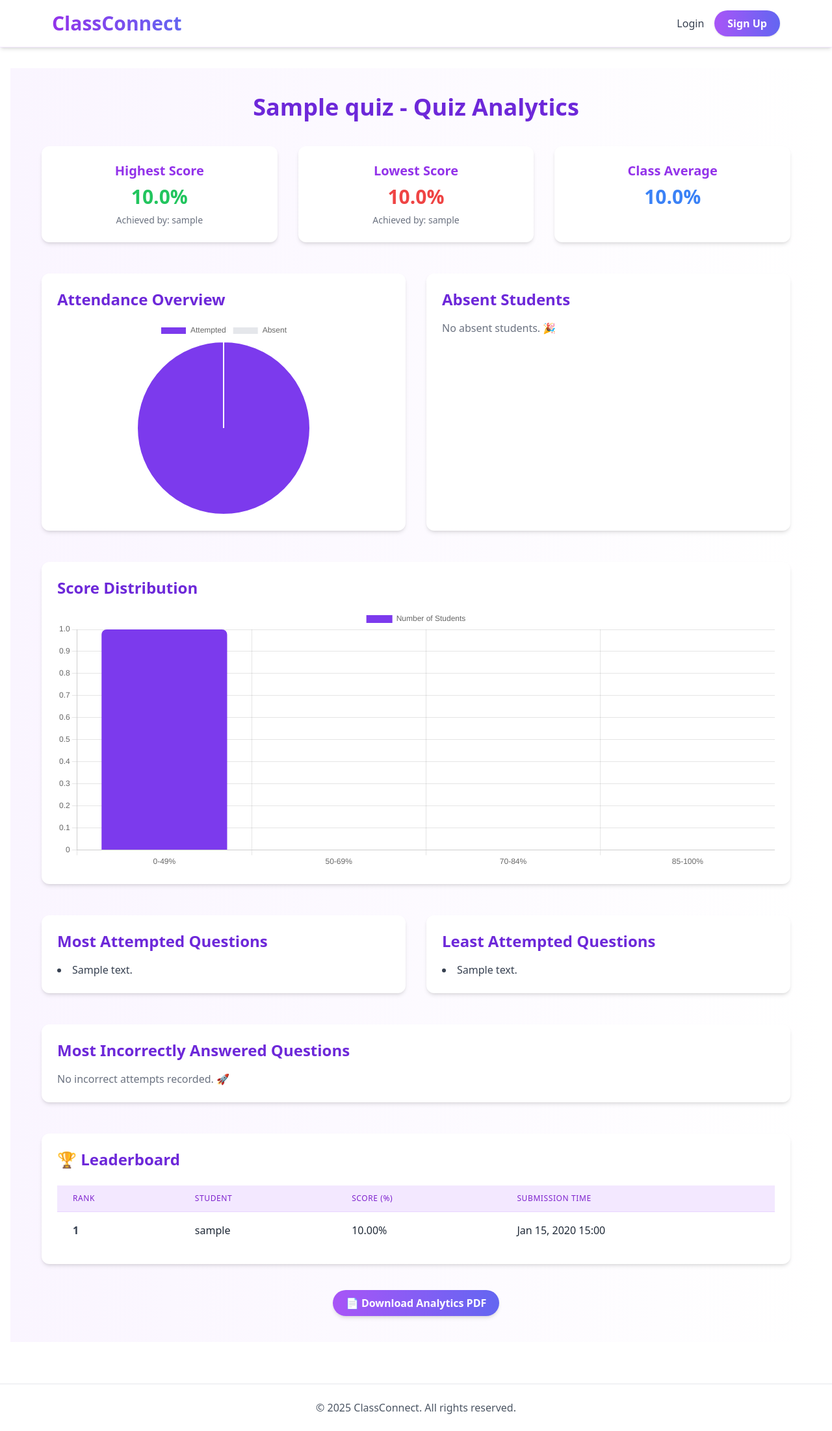
After one commit to MalikHashirShakeel/ClassConnect, a Django app: page /classroom/quiz/1/analytics/ in a window 1280 px wide. The commit adds this page. Shown: the whole page at 65% size. Run offline with Django 5.2, Linux system fonts and the light colour scheme; tables that the repository leaves empty hold one stand-in row (values such as "Sample post"); some libraries are stand-ins or nearby versions.

Commit message:
Added complete quiz analytics

```diff
--- /dev/null
+++ b/classroom_web_app/classroom/templates/classroom/quiz_analytics.html
@@ -0,0 +1,203 @@
+{% extends "base.html" %}
+{% block title %}Analytics - {{ quiz.title }}{% endblock %}
+
+{% block content %}
+<div class="min-h-screen bg-gradient-to-r from-purple-50 to-white py-10 px-5">
+
+    <div class="max-w-6xl mx-auto">
+        <h1 class="text-4xl font-bold text-custom-purple mb-10 text-center">{{ quiz.title }} - Quiz Analytics</h1>
+
+        <!-- Quick Stats -->
+        <div class="grid md:grid-cols-3 gap-8 mb-12">
+            <div class="bg-white p-6 rounded-xl shadow-md text-center">
+                <h2 class="text-xl font-semibold text-purple-600 mb-2">Highest Score</h2>
+                <p class="text-3xl font-bold text-green-500">{{ highest_score }}%</p>
+                <p class="text-gray-500 mt-2 text-sm">Achieved by: {{ highest_scorers|join:", " }}</p>
+            </div>
+            <div class="bg-white p-6 rounded-xl shadow-md text-center">
+                <h2 class="text-xl font-semibold text-purple-600 mb-2">Lowest Score</h2>
+                <p class="text-3xl font-bold text-red-500">{{ lowest_score }}%</p>
+                <p class="text-gray-500 mt-2 text-sm">Achieved by: {{ lowest_scorers|join:", " }}</p>
+            </div>
+            <div class="bg-white p-6 rounded-xl shadow-md text-center">
+                <h2 class="text-xl font-semibold text-purple-600 mb-2">Class Average</h2>
+                <p class="text-3xl font-bold text-blue-500">{{ average_score }}%</p>
+            </div>
+        </div>
+
+        <!-- Students Attendance -->
+        <div class="grid md:grid-cols-2 gap-8 mb-12">
+            <div class="bg-white p-6 rounded-xl shadow-md">
+                <h2 class="text-2xl font-semibold text-custom-purple mb-4">Attendance Overview</h2>
+                <div class="relative w-full h-[300px]">
+                    <canvas id="attendancePie"></canvas>
+                </div>
+            </div>
+
+            <div class="bg-white p-6 rounded-xl shadow-md">
+                <h2 class="text-2xl font-semibold text-custom-purple mb-4">Absent Students</h2>
+                {% if absent_students %}
+                    <ul class="list-disc list-inside text-gray-700">
+                        {% for student in absent_students %}
+                            <li>{{ student }}</li>
+                        {% endfor %}
+                    </ul>
+                {% else %}
+                    <p class="text-gray-500">No absent students. 🎉</p>
+                {% endif %}
+            </div>
+        </div>
+
+        <!-- Score Distribution -->
+        <div class="bg-white p-6 rounded-xl shadow-md mb-12">
+            <h2 class="text-2xl font-semibold text-custom-purple mb-4">Score Distribution</h2>
+            <div class="relative w-full h-[400px]">
+                <canvas id="barChart"></canvas>
+            </div>
+        </div>
+
+        <!-- Question Insights -->
+        <div class="grid md:grid-cols-2 gap-8 mb-12">
+            <div class="bg-white p-6 rounded-xl shadow-md">
+                <h2 class="text-2xl font-semibold text-custom-purple mb-4">Most Attempted Questions</h2>
+                {% if most_attempted_questions %}
+                    <ul class="list-disc list-inside text-gray-700">
+                        {% for question in most_attempted_questions %}
+                            <li>{{ question }}</li>
+                        {% endfor %}
+                    </ul>
+                {% else %}
+                    <p class="text-gray-500">No attempts recorded yet.</p>
+                {% endif %}
+            </div>
+
+            <div class="bg-white p-6 rounded-xl shadow-md">
+                <h2 class="text-2xl font-semibold text-custom-purple mb-4">Least Attempted Questions</h2>
+                {% if least_attempted_questions %}
+                    <ul class="list-disc list-inside text-gray-700">
+                        {% for question in least_attempted_questions %}
+                            <li>{{ question }}</li>
+                        {% endfor %}
+                    </ul>
+                {% else %}
+                    <p class="text-gray-500">No data available.</p>
+                {% endif %}
+            </div>
+        </div>
+
+        <!-- Incorrect Questions -->
+        <div class="bg-white p-6 rounded-xl shadow-md mb-12">
+            <h2 class="text-2xl font-semibold text-custom-purple mb-4">Most Incorrectly Answered Questions</h2>
+            {% if most_incorrect_questions %}
+                <ul class="list-disc list-inside text-gray-700">
+                    {% for question in most_incorrect_questions %}
+                        <li>{{ question }}</li>
+                    {% endfor %}
+                </ul>
+            {% else %}
+                <p class="text-gray-500">No incorrect attempts recorded. 🚀</p>
+            {% endif %}
+        </div>
+
+        <div class="bg-white p-6 rounded-xl shadow-md mt-10">
+            <h2 class="text-2xl font-semibold text-custom-purple mb-6">🏆 Leaderboard</h2>
+
+            {% if leaderboard %}
+            <div class="overflow-x-auto">
+                <table class="min-w-full divide-y divide-purple-200">
+                    <thead class="bg-purple-100">
+                        <tr>
+                            <th class="px-6 py-3 text-left text-xs font-medium text-purple-700 uppercase tracking-wider">Rank</th>
+                            <th class="px-6 py-3 text-left text-xs font-medium text-purple-700 uppercase tracking-wider">Student</th>
+                            <th class="px-6 py-3 text-left text-xs font-medium text-purple-700 uppercase tracking-wider">Score (%)</th>
+                            <th class="px-6 py-3 text-left text-xs font-medium text-purple-700 uppercase tracking-wider">Submission Time</th>
+                        </tr>
+                    </thead>
+                    <tbody class="bg-white divide-y divide-purple-200">
+                        {% for student in leaderboard %}
+                        <tr>
+                            <td class="px-6 py-4 whitespace-nowrap font-bold text-gray-700">{{ forloop.counter }}</td>
+                            <td class="px-6 py-4 whitespace-nowrap">{{ student.student.username }}</td>
+                            <td class="px-6 py-4 whitespace-nowrap">
+                                {% if student.total_score %}
+                                    {{ student.total_score|floatformat:2 }}%
+                                {% else %}
+                                    Not Graded Yet
+                                {% endif %}
+                            </td>
+                            <td class="px-6 py-4 whitespace-nowrap">{{ student.submitted_at|date:"M d, Y H:i" }}</td>
+                        </tr>
+                        {% endfor %}
+                    </tbody>
+                </table>
+            </div>
+            {% else %}
+                <p class="text-gray-500">No submissions yet.</p>
+            {% endif %}
+        </div>
+
+        <div class="flex justify-center mt-10">
+            <a href="{% url 'download_quiz_analytics_pdf' quiz.id %}"
+               class="bg-gradient-to-r from-purple-500 to-indigo-500 text-white px-5 py-2 rounded-full font-semibold shadow-md hover:shadow-xl transition-all duration-300 hover:scale-105">
+                📄 Download Analytics PDF
+            </a>
+        </div>
+
+</div>
+
+<!-- Chart.js -->
+<script src="https://cdn.jsdelivr.net/npm/chart.js"></script>
+<script>
+    const attendanceCtx = document.getElementById('attendancePie').getContext('2d');
+    new Chart(attendanceCtx, {
+        type: 'pie',
+        data: {
+            labels: ['Attempted', 'Absent'],
+            datasets: [{
+                data: [{{ attempted_students|length }}, {{ absent_students|length }}],
+                backgroundColor: ['#7C3AED', '#E5E7EB'],
+                hoverOffset: 10
+            }]
+        },
+        options: {
+            responsive: true,
+            maintainAspectRatio: false
+        }
+    });
+
+    const barCtx = document.getElementById('barChart').getContext('2d');
+    new Chart(barCtx, {
+        type: 'bar',
+        data: {
+            labels: {{ distribution_labels|safe }},
+            datasets: [{
+                label: 'Number of Students',
+                data: {{ distribution_data|safe }},
+                backgroundColor: '#7C3AED',
+                borderRadius: 8
+            }]
+        },
+        options: {
+            responsive: true,
+            maintainAspectRatio: false,
+            scales: {
+                y: {
+                    beginAtZero: true
+                }
+            },
+            plugins: {
+                tooltip: {
+                    backgroundColor: '#6D28D9',
+                    titleFont: {size: 16},
+                    bodyFont: {size: 14},
+                    callbacks: {
+                        label: function(context) {
+                            return context.dataset.label + ': ' + context.parsed.y;
+                        }
+                    }
+                }
+            }
+        }
+    });
+</script>
+{% endblock %}
--- a/classroom_web_app/classroom/urls.py
+++ b/classroom_web_app/classroom/urls.py
@@ -37,4 +37,6 @@ urlpatterns = [
     path('submission/quiz/<int:submission_id>/', views.grade_quiz_submission, name='grade_quiz_submission'),
     path('quiz/<int:quiz_id>/download/', views.download_quiz_results, name='download_quiz_results'),
     path('features/', views.classconnect_features, name='classconnect_features'),
+    path('quiz/<int:quiz_id>/analytics/', views.quiz_analytics, name='quiz_analytics'),
+    path('quiz/<int:quiz_id>/analytics/pdf/', views.download_quiz_analytics_pdf, name='download_quiz_analytics_pdf'),
 ]
--- a/classroom_web_app/classroom/views.py
+++ b/classroom_web_app/classroom/views.py
@@ -1,6 +1,6 @@
 from django.shortcuts import render, redirect, get_object_or_404
 from django.contrib.auth.decorators import login_required
-from .models import Classroom, Enrollment, Announcement, Assignment, Submission, Comment, Invitation, Choice, Quiz, QuizSubmission, Answer
+from .models import Classroom, Enrollment, Announcement, Assignment, Submission, Comment, Invitation, Choice, Quiz, QuizSubmission, Answer, Question
 from .forms import ClassroomForm, AnnouncementForm, AssignmentForm, QuestionForm, QuizInfoForm
 from django.forms import formset_factory
 from django.contrib import messages
@@ -9,8 +9,11 @@ from django.contrib.auth.models import User
 from django.utils import timezone
 from datetime import timedelta, datetime
 from django.utils.timezone import is_naive, make_aware
+from django.db.models import Count, Avg, Q, Max, Min
 import csv
 from django.http import HttpResponse
+from xhtml2pdf import pisa
+from django.template.loader import get_template
 
 #------------------------------------------------------------
 
@@ -882,3 +885,137 @@ def classconnect_features(request):
     return render(request, 'classroom/classconnect_features.html')
 
 #-------------------------------------------------------------
+
+def quiz_analytics(request, quiz_id):
+    quiz = get_object_or_404(Quiz, id=quiz_id)
+    classroom = quiz.classroom
+
+    # All enrolled students
+    enrolled_students = classroom.enrollment_set.all().values_list('student__username', flat=True)
+
+    # Attempted submissions
+    submissions = QuizSubmission.objects.filter(quiz=quiz, is_submitted=True)
+    attempted_students = submissions.values_list('student__username', flat=True)
+
+    # Students who did not attempt
+    absent_students = list(set(enrolled_students) - set(attempted_students))
+
+    # Scores
+    scores = [sub.total_score for sub in submissions]
+
+    highest_score = max(scores) if scores else 0
+    lowest_score = min(scores) if scores else 0
+    average_score = round(sum(scores) / len(enrolled_students), 2) if enrolled_students else 0.0
+
+    highest_scorers = submissions.filter(total_score=highest_score).values_list('student__username', flat=True)
+    lowest_scorers = submissions.filter(total_score=lowest_score).values_list('student__username', flat=True)
+
+    # Score Distribution
+    distribution_labels = []
+    distribution_data = []
+    if scores:
+        bins = [0, 50, 70, 85, 100]
+        labels = ['0-49%', '50-69%', '70-84%', '85-100%']
+        bin_counts = [0] * (len(bins) - 1)
+
+        for score in scores:
+            for i in range(len(bins) - 1):
+                if bins[i] <= score < bins[i + 1] or (i == len(bins) - 2 and score == 100):
+                    bin_counts[i] += 1
+                    break
+
+        distribution_labels = labels
+        distribution_data = bin_counts
+
+    # Most/Least Attempted Questions
+    question_attempts = Answer.objects.filter(submission__quiz=quiz).values('question').annotate(attempts=Count('id'))
+
+    most_attempted_questions = []
+    least_attempted_questions = []
+    most_incorrect_questions = []
+
+    if question_attempts:
+        max_attempt = max([q['attempts'] for q in question_attempts])
+        min_attempt = min([q['attempts'] for q in question_attempts])
+
+        for qa in question_attempts:
+            question = Question.objects.get(id=qa['question'])
+            if qa['attempts'] == max_attempt:
+                most_attempted_questions.append(question.question_text)
+            if qa['attempts'] == min_attempt:
+                least_attempted_questions.append(question.question_text)
+
+    # Most Incorrect Questions
+    incorrect_answers = Answer.objects.filter(submission__quiz=quiz, is_correct=False).values('question').annotate(wrong_count=Count('id'))
+    if incorrect_answers:
+        max_wrong = max([q['wrong_count'] for q in incorrect_answers])
+
+        for qa in incorrect_answers:
+            if qa['wrong_count'] == max_wrong:
+                question = Question.objects.get(id=qa['question'])
+                most_incorrect_questions.append(question.question_text)
+
+
+    submissions = QuizSubmission.objects.filter(quiz=quiz, is_submitted=True).select_related('student')
+
+    leaderboard = submissions.order_by('-total_score')
+
+    context = {
+        'quiz': quiz,
+        'highest_score': round(highest_score, 2),
+        'lowest_score': round(lowest_score, 2),
+        'average_score': round(average_score, 2),
+        'highest_scorers': highest_scorers,
+        'lowest_scorers': lowest_scorers,
+        'absent_students': absent_students,
+        'attempted_students': list(attempted_students),
+        'distribution_labels': distribution_labels,
+        'distribution_data': distribution_data,
+        'most_attempted_questions': most_attempted_questions,
+        'least_attempted_questions': least_attempted_questions,
+        'most_incorrect_questions': most_incorrect_questions,
+        'leaderboard': leaderboard,
+    }
+
+    return render(request, 'classroom/quiz_analytics.html', context)
+
+
+#-------------------------------------------------------------
+
+
+def download_quiz_analytics_pdf(request, quiz_id):
+    quiz = Quiz.objects.get(pk=quiz_id)
+
+    submissions = quiz.submissions.filter(is_submitted=True)
+    highest_score = submissions.aggregate(Max('total_score'))['total_score__max'] or 0
+    lowest_score = submissions.aggregate(Min('total_score'))['total_score__min'] or 0
+    average_score = round(submissions.aggregate(Avg('total_score'))['total_score__avg'] or 0, 2)
+
+    leaderboard = submissions.order_by('-total_score', 'submitted_at')
+
+    all_students = Enrollment.objects.filter(classroom=quiz.classroom).values_list('student__username', flat=True)
+    attempted_students = submissions.values_list('student__username', flat=True)
+    absent_students = list(set(all_students) - set(attempted_students))
+
+    template_path = 'classroom/quiz_analytics_pdf.html'
+
+    context = {
+        'quiz': quiz,
+        'highest_score': highest_score,
+        'lowest_score': lowest_score,
+        'average_score': average_score,
+        'leaderboard': leaderboard,
+        'absent_students': absent_students,
+        'attempted_students': attempted_students,
+    }
+
+    response = HttpResponse(content_type='application/pdf')
+    response['Content-Disposition'] = f'attachment; filename="quiz_{quiz_id}_analytics.pdf"'
+
+    template = get_template(template_path)
+    html = template.render(context)
+
+    pisa_status = pisa.CreatePDF(html, dest=response)
+    if pisa_status.err:
+        return HttpResponse('We had some errors with PDF generation <pre>' + html + '</pre>')
+    return response
--- a/classroom_web_app/theme/static/css/dist/styles.css
+++ b/classroom_web_app/theme/static/css/dist/styles.css
@@ -872,6 +876,10 @@ select {
   margin-top: 0.25rem;
 }
 
+.mt-10 {
+  margin-top: 2.5rem;
+}
+
 .mt-12 {
   margin-top: 3rem;
 }
@@ -936,6 +948,14 @@ select {
   height: 100vh;
 }
 
+.h-\[300px\] {
+  height: 300px;
+}
+
+.h-\[400px\] {
+  height: 400px;
+}
+
 .min-h-screen {
   min-height: 100vh;
 }
@@ -956,6 +976,10 @@ select {
   width: 100%;
 }
 
+.min-w-full {
+  min-width: 100%;
+}
+
 .max-w-3xl {
   max-width: 48rem;
 }
@@ -982,6 +1010,10 @@ select {
   transform: translate(var(--tw-translate-x), var(--tw-translate-y)) rotate(var(--tw-rotate)) skewX(var(--tw-skew-x)) skewY(var(--tw-skew-y)) scaleX(var(--tw-scale-x)) scaleY(var(--tw-scale-y));
 }
 
+.list-inside {
+  list-style-position: inside;
+}
+
 .list-disc {
   list-style-type: disc;
 }
@@ -1060,6 +1094,29 @@ select {
   margin-bottom: calc(1.5rem * var(--tw-space-y-reverse));
 }
 
+.divide-y > :not([hidden]) ~ :not([hidden]) {
+  --tw-divide-y-reverse: 0;
+  border-top-width: calc(1px * calc(1 - var(--tw-divide-y-reverse)));
+  border-bottom-width: calc(1px * var(--tw-divide-y-reverse));
+}
+
+.divide-purple-200 > :not([hidden]) ~ :not([hidden]) {
+  --tw-divide-opacity: 1;
+  border-color: rgb(233 213 255 / var(--tw-divide-opacity, 1));
+}
+
+.overflow-hidden {
+  overflow: hidden;
+}
+
+.overflow-x-auto {
+  overflow-x: auto;
+}
+
+.whitespace-nowrap {
+  white-space: nowrap;
+}
+
 .rounded-2xl {
   border-radius: 1rem;
 }
@@ -1088,16 +1145,16 @@ select {
   border-width: 4px;
 }
 
+.border-b {
+  border-bottom-width: 1px;
+}
+
 .border-l-4 {
   border-left-width: 4px;
 }
 
 .border-t {
   border-top-width: 1px;
-}
-
-.border-b {
-  border-bottom-width: 1px;
 }
 
 .border-gray-100 {
@@ -1130,6 +1187,11 @@ select {
   border-color: rgb(249 115 22 / var(--tw-border-opacity, 1));
 }
 
+.border-purple-100 {
+  --tw-border-opacity: 1;
+  border-color: rgb(243 232 255 / var(--tw-border-opacity, 1));
+}
+
 .border-purple-200 {
   --tw-border-opacity: 1;
   border-color: rgb(233 213 255 / var(--tw-border-opacity, 1));
@@ -1150,11 +1212,6 @@ select {
   border-color: rgb(239 68 68 / var(--tw-border-opacity, 1));
 }
 
-.border-purple-100 {
-  --tw-border-opacity: 1;
-  border-color: rgb(243 232 255 / var(--tw-border-opacity, 1));
-}
-
 .bg-blue-100 {
   --tw-bg-opacity: 1;
   background-color: rgb(219 234 254 / var(--tw-bg-opacity, 1));
@@ -1274,18 +1341,18 @@ select {
   --tw-gradient-stops: var(--tw-gradient-from), var(--tw-gradient-to);
 }
 
+.from-purple-600 {
+  --tw-gradient-from: #9333ea var(--tw-gradient-from-position);
+  --tw-gradient-to: rgb(147 51 234 / 0) var(--tw-gradient-to-position);
+  --tw-gradient-stops: var(--tw-gradient-from), var(--tw-gradient-to);
+}
+
 .from-red-500 {
   --tw-gradient-from: #ef4444 var(--tw-gradient-from-position);
   --tw-gradient-to: rgb(239 68 68 / 0) var(--tw-gradient-to-position);
   --tw-gradient-stops: var(--tw-gradient-from), var(--tw-gradient-to);
 }
 
-.from-purple-600 {
-  --tw-gradient-from: #9333ea var(--tw-gradient-from-position);
-  --tw-gradient-to: rgb(147 51 234 / 0) var(--tw-gradient-to-position);
-  --tw-gradient-stops: var(--tw-gradient-from), var(--tw-gradient-to);
-}
-
 .via-white {
   --tw-gradient-to: rgb(255 255 255 / 0)  var(--tw-gradient-to-position);
   --tw-gradient-stops: var(--tw-gradient-from), #fff var(--tw-gradient-via-position), var(--tw-gradient-to);
@@ -1422,6 +1489,10 @@ select {
   padding-top: 1rem;
 }
 
+.text-left {
+  text-align: left;
+}
+
 .text-center {
   text-align: center;
 }
@@ -1478,6 +1549,10 @@ select {
   font-weight: 700;
 }
 
+.font-extrabold {
+  font-weight: 800;
+}
+
 .font-medium {
   font-weight: 500;
 }
@@ -1486,10 +1561,6 @@ select {
   font-weight: 600;
 }
 
-.font-extrabold {
-  font-weight: 800;
-}
-
 .uppercase {
   text-transform: uppercase;
 }
@@ -1510,6 +1581,15 @@ select {
   letter-spacing: 0em;
 }
 
+.tracking-wider {
+  letter-spacing: 0.05em;
+}
+
+.text-blue-500 {
+  --tw-text-opacity: 1;
+  color: rgb(59 130 246 / var(--tw-text-opacity, 1));
+}
+
 .text-blue-800 {
   --tw-text-opacity: 1;
   color: rgb(30 64 175 / var(--tw-text-opacity, 1));
@@ -1568,15 +1658,30 @@ select {
 .text-red-600 {
   --tw-text-opacity: 1;
   color: rgb(220 38 38 / var(--tw-text-opacity, 1));
-}
-
-.text-white {
-  --tw-text-opacity: 1;
-  color: rgb(255 255 255 / var(--tw-text-opacity, 1));
 }
 
 .text-transparent {
   color: transparent;
+}
+
+.text-white {
+  --tw-text-opacity: 1;
+  color: rgb(255 255 255 / var(--tw-text-opacity, 1));
+}
+
+.text-yellow-500 {
+  --tw-text-opacity: 1;
+  color: rgb(234 179 8 / var(--tw-text-opacity, 1));
+}
+
+.text-purple-600 {
+  --tw-text-opacity: 1;
+  color: rgb(147 51 234 / var(--tw-text-opacity, 1));
+}
+
+.text-purple-700 {
+  --tw-text-opacity: 1;
+  color: rgb(126 34 206 / var(--tw-text-opacity, 1));
 }
 
 .opacity-0 {
```
Also changed, not shown: other parts of classroom_web_app/theme/static/css/dist/styles.css (+69 -29 lines), classroom_web_app/classroom/templates/classroom/quiz_analytics_pdf.html (added, +54 -0 lines), classroom_web_app/classroom/templates/classroom/view_quiz.html (+60 -31 lines).
